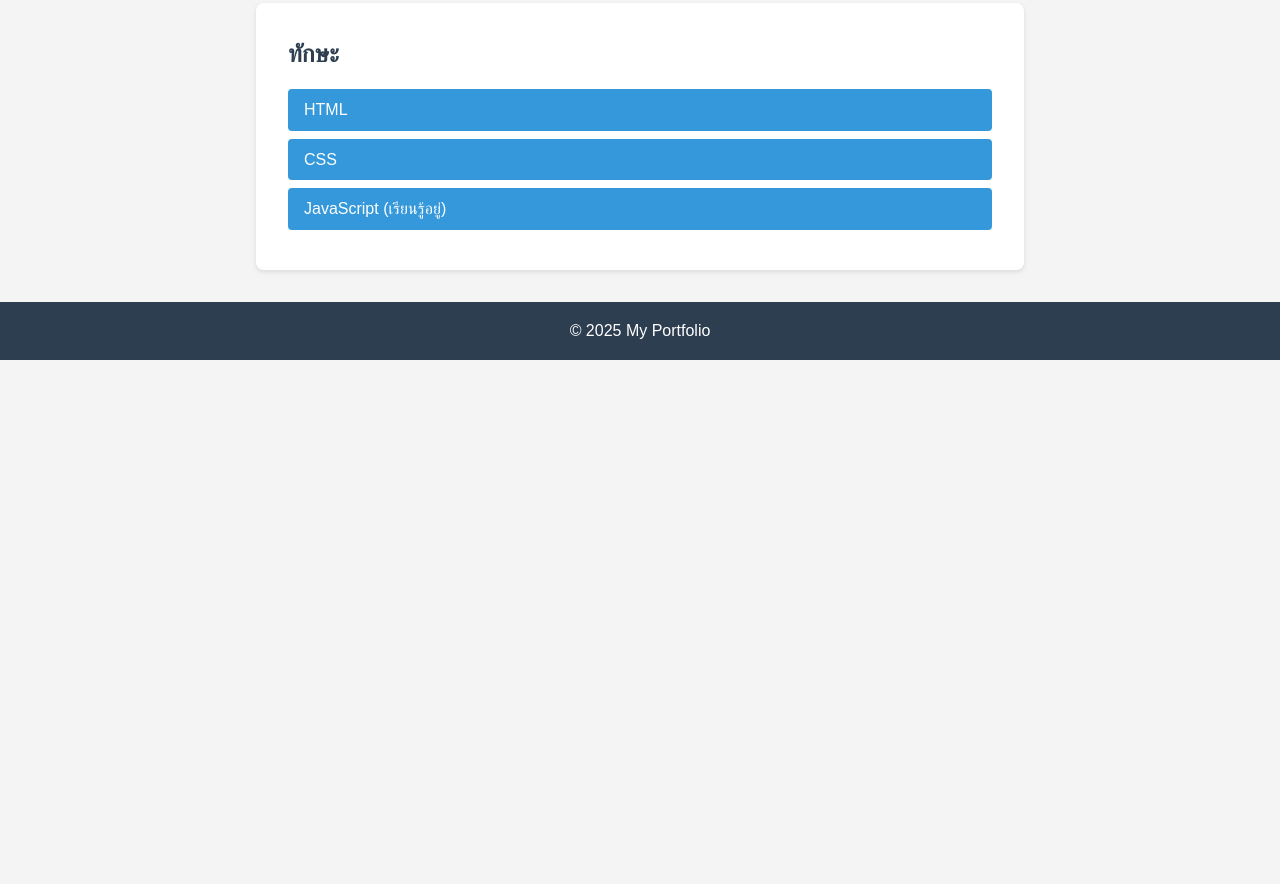
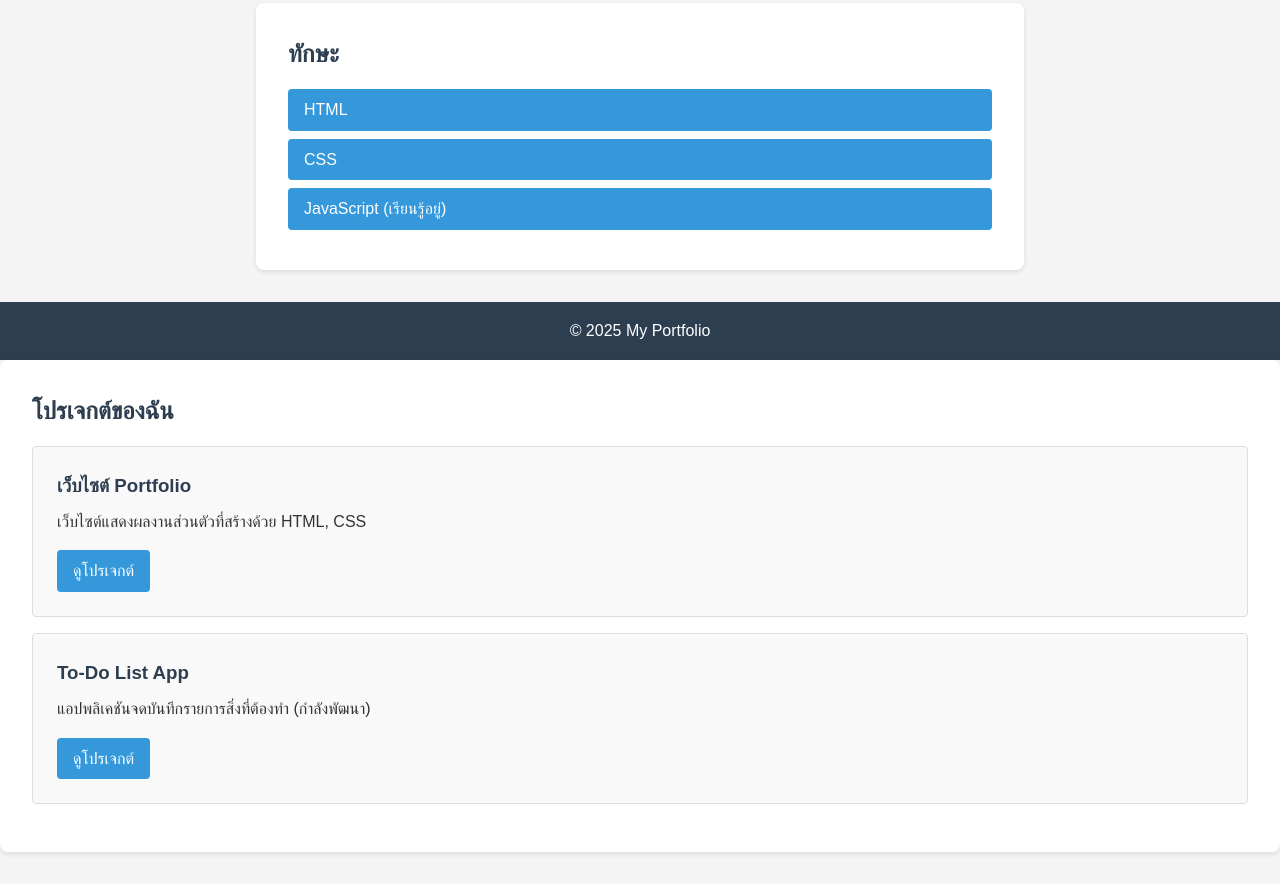
Before and after one commit to warintornkhrueainta/my-portfolio, a plain HTML site: page index.html in a window 1280 px wide. Shown: the part 354-1238 px from the top of the page. Before the commit the page ends 800 px from the top, so only its background shows below. Drawn offline with Linux system fonts and the light colour scheme.

Commit message:
Add projects section with styling

```diff
--- a/index.html
+++ b/index.html
@@ -31,5 +31,18 @@
     <footer>
         <p>&copy; 2025 My Portfolio</p>
     </footer>
+            <section id="projects">
+            <h2>โปรเจกต์ของฉัน</h2>
+            <div class="project">
+                <h3>เว็บไซต์ Portfolio</h3>
+                <p>เว็บไซต์แสดงผลงานส่วนตัวที่สร้างด้วย HTML, CSS</p>
+                <a href="#" class="project-link">ดูโปรเจกต์</a>
+            </div>
+            <div class="project">
+                <h3>To-Do List App</h3>
+                <p>แอปพลิเคชันจดบันทึกรายการสิ่งที่ต้องทำ (กำลังพัฒนา)</p>
+                <a href="#" class="project-link">ดูโปรเจกต์</a>
+            </div>
+        </section>
 </body>
 </html>
```
